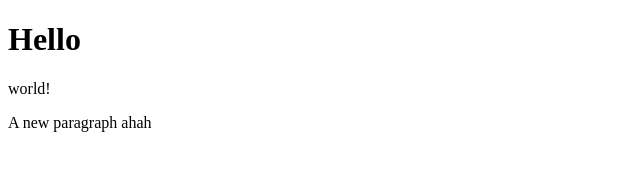
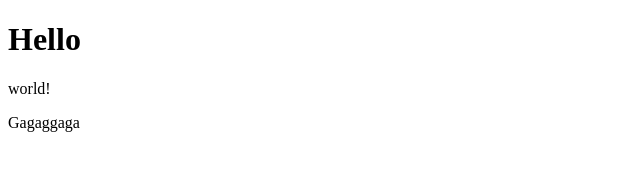
Before and after one commit to peppergv4/git-test, a plain HTML site: page index.html in a window 1280 px wide. Shown: the full height of the page, 0-640 px from the left. Drawn offline with Linux system fonts and the light colour scheme.

Commit message:
fourth commit

```diff
--- a/index.html
+++ b/index.html
@@ -7,6 +7,6 @@
   <body>
     <h1>Hello</h1>
     <p>world!</p>
-    <p>A new paragraph ahah</p>
+    <p>Gagaggaga</p>
   </body>
 </html>
```
